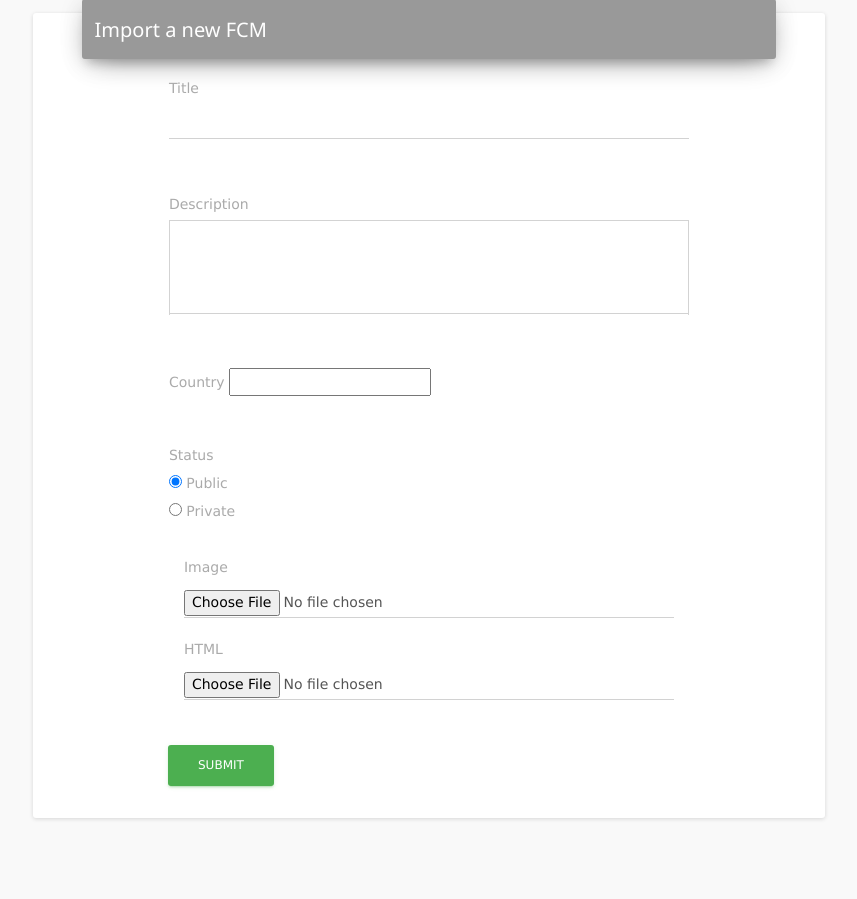
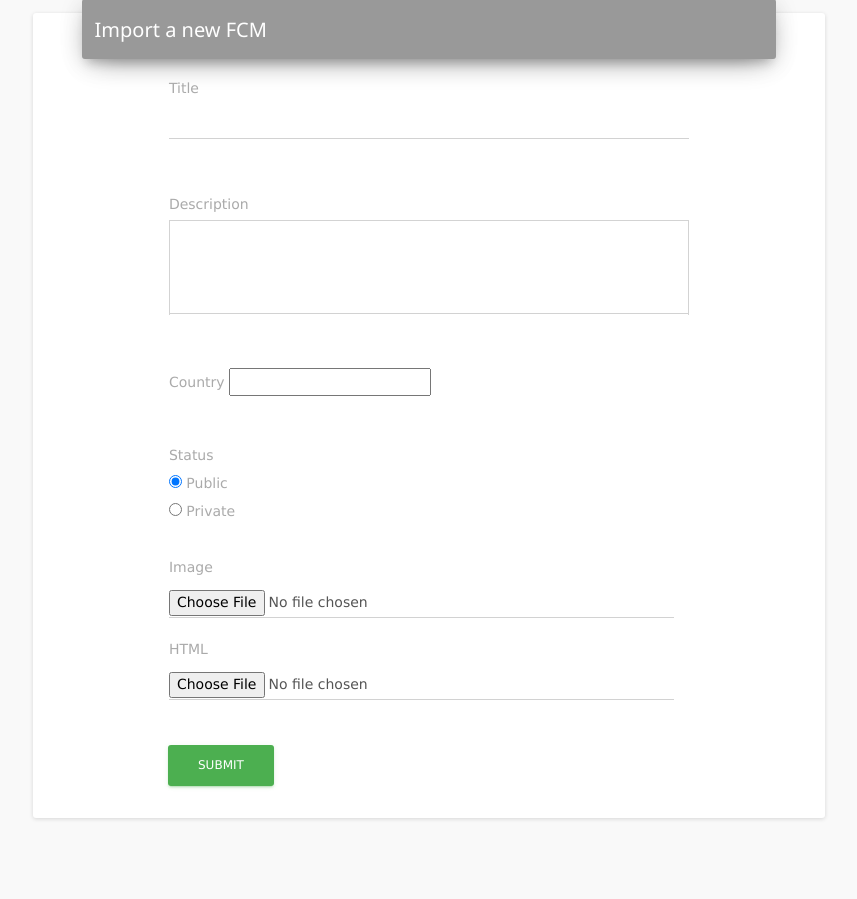
Before and after one commit to gtsapelas/TRANSrisk_fcm_app, a Django app: page /fcm/import_map in a window 1280 px wide. Shown: the part 148-1047 px from the top of the page, without its empty margins (211-1068 px from the left). Run offline with Django 3.2, Linux system fonts and the light colour scheme; parts of the project's set-up code (start-up, migrations or seed data) failed here and were passed over; some libraries are stand-ins or nearby versions.

Commit message:
Padding for Image, HTML at import_fcm

```diff
--- a/fcm_app/static/fcm_app/css/import_fcm.css
+++ b/fcm_app/static/fcm_app/css/import_fcm.css
@@ -33,3 +33,7 @@ select{
 ul#id_status {
     padding-left: 0px;
 }
+
+div#img-html {
+    padding-left: 0px;
+}
--- a/fcm_app/templates/fcm_app/import_fcm.html
+++ b/fcm_app/templates/fcm_app/import_fcm.html
@@ -33,19 +33,22 @@
                 <div class="card-content">
                     {% for field in form %}
                         <div class="row">
-                            <div class="col-sm-offset-1 col-sm-10">
-                                {% if field.label != 'Image' and field.label != 'HTML' %}
+                            {% if field.label != 'Image' and field.label != 'HTML' %}
+                                <div class="col-sm-offset-1 col-sm-10">
                                     <div class="form-group is-empty">
                                          <label>{{ field.label }}</label>
                                         {{ field }}
                                     </div>
-                                {% else %}
+                                </div>
+                            {% else %}
+                                <div class="col-sm-offset-1 col-sm-10" id="img-html">
                                     <div class="form-file-group is-empty">
                                         <label>{{ field.label }}</label>
                                         {{ field }}
                                     </div>
-                                {% endif %}
-                            </div>
+                                 </div>
+                            {% endif %}
+
                          </div>
                     {% endfor %}
                 </div>
```
